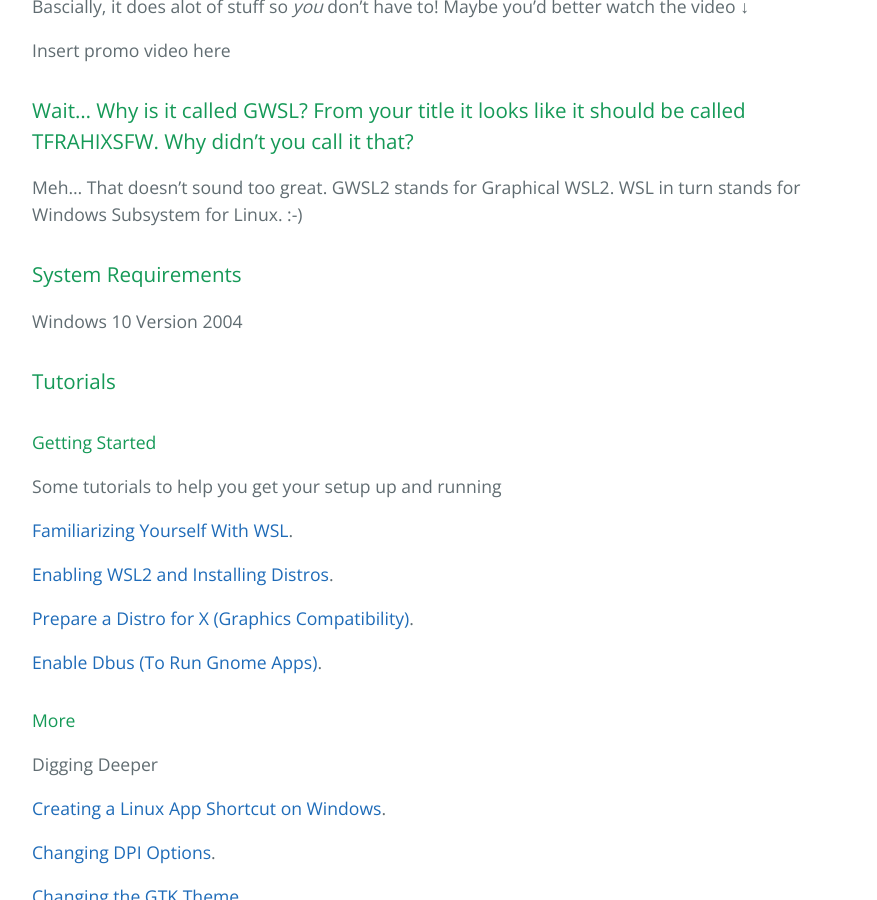
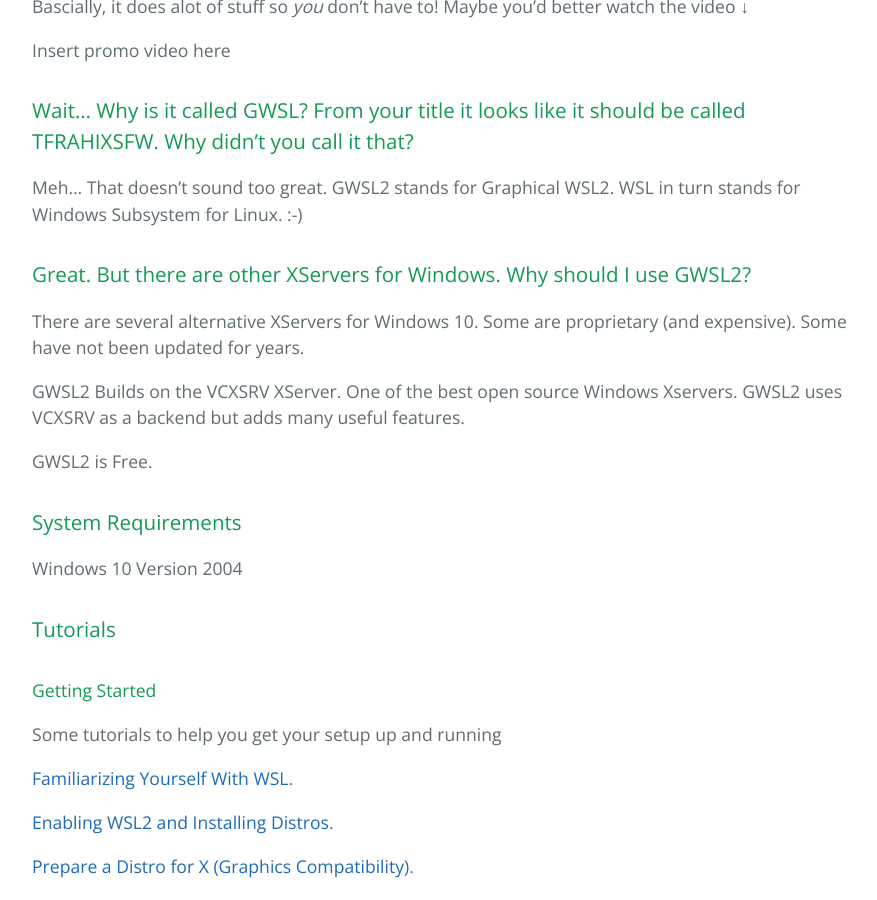
Before and after one commit to Opticos/gwsl, a Jekyll site: the page built from index.md, in a window 1280 px wide and 900 px high, scrolled down 723 px. Shown: the whole window, without its empty margins (192-1069 px from the left). Built offline with Jekyll 4.4.1, drawn with Linux system fonts in a browser that asks for light colours; our own code applies the rules of GitHub Pages for plain Markdown files; comment, search, counter and statistics services are not loaded; the repository's description, which GitHub fills in, is left out.

Commit message:
Update index.md

```diff
--- a/index.md
+++ b/index.md
@@ -11,6 +11,14 @@ Insert promo video here
 ### Wait... Why is it called GWSL? From your title it looks like it should be called TFRAHIXSFW. Why didn't you call it that?
 
 Meh... That doesn't sound too great. GWSL2 stands for Graphical WSL2. WSL in turn stands for Windows Subsystem for Linux. :-)
+
+### Great. But there are other XServers for Windows. Why should I use GWSL2?
+
+There are several alternative XServers for Windows 10. Some are proprietary (and expensive). Some have not been updated for years.
+
+GWSL2 Builds on the VCXSRV XServer. One of the best open source Windows Xservers. GWSL2 uses VCXSRV as a backend but adds many useful features.
+
+GWSL2 is Free.
 
 ### System Requirements
 
```
